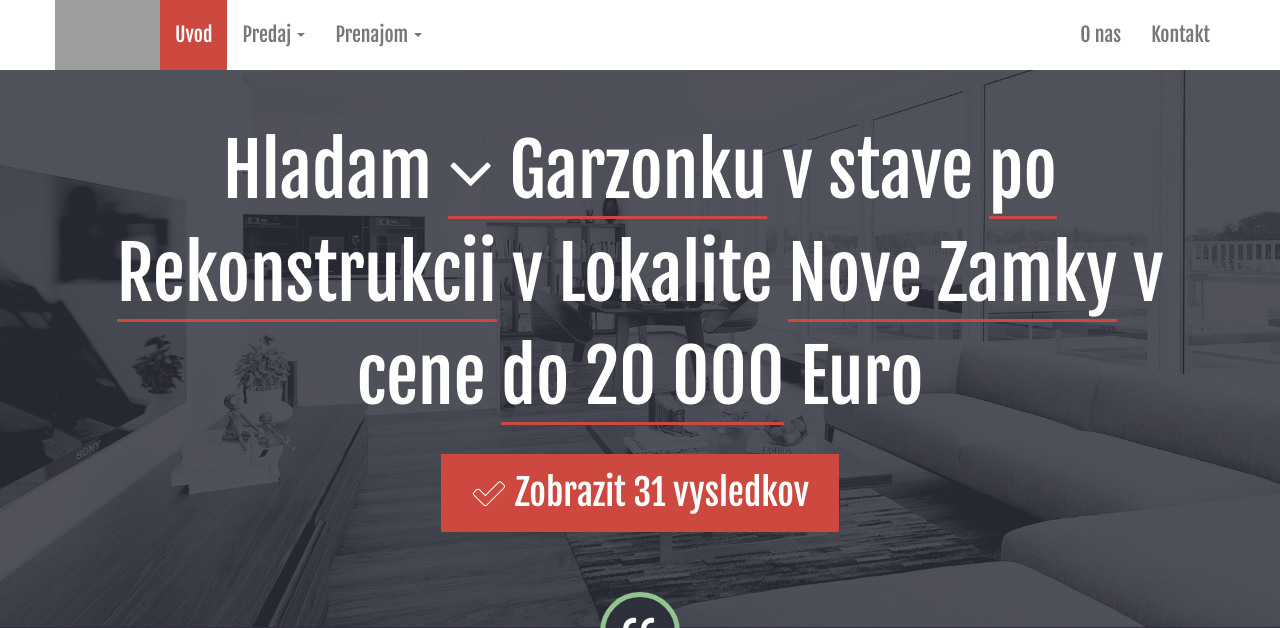
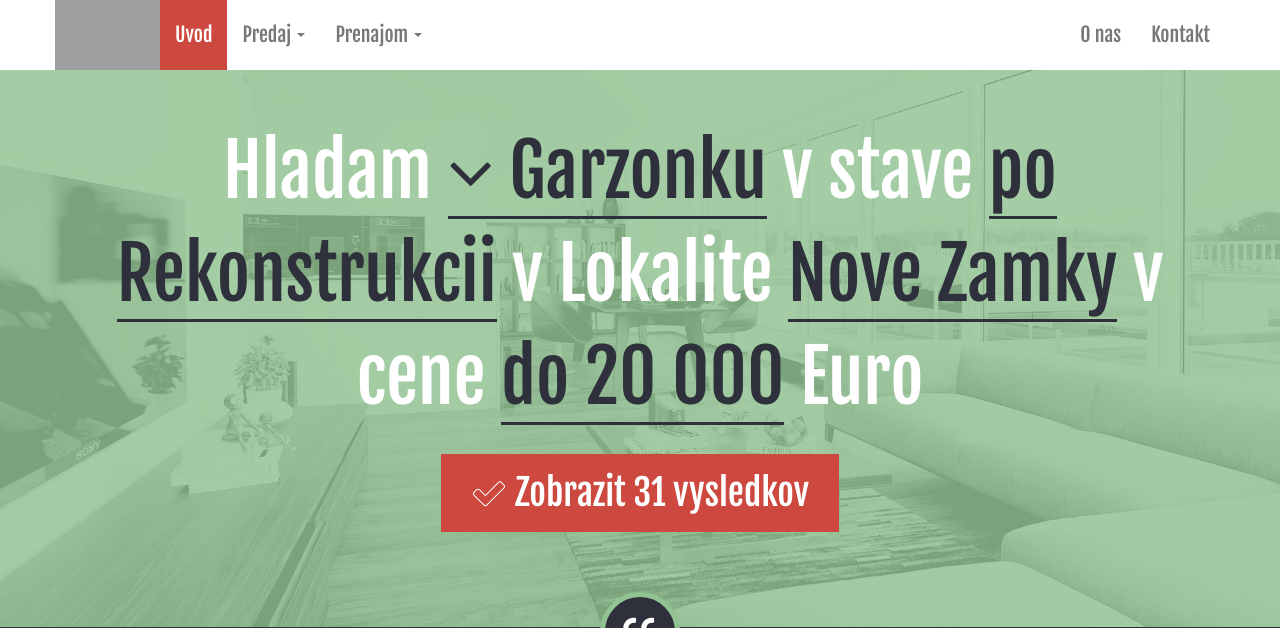
Before and after one commit to quaplo/ok-redesign, a PHP site: page / in a window 1280 px wide. Shown: the top 628 px of the page. Run offline with PHP 8.4, Linux system fonts and the light colour scheme; some libraries are stand-ins or nearby versions; grey boxes are pictures that could not be loaded.

Commit message:
Green header

```diff
--- a/css/main.css
+++ b/css/main.css
@@ -217,7 +217,7 @@ border-radius: 50%;
     background: #92C393;
     background: #2e303b;
     background-image: url(../img/hp-top-bg01.jpg);
-    background-attachment: fixed;
+    /*background-attachment: fixed;*/
     background-size: cover;
     background-position: center bottom;
     padding: 70px 0;
@@ -229,7 +229,8 @@ border-radius: 50%;
 .bg-green a {
     color: #fff;
     border-bottom: 3px solid #CD483F;
-
+color: #2E303B;
+    border-bottom: 3px solid #2E303B;
 
 }
 
@@ -237,7 +238,7 @@ border-radius: 50%;
 .bg-green a.btn {
     border: none;
     background: #CD483F;
-
+color: #fff;
 }
 
 .bg-green a:hover {
```
Also changed, not shown: img/hp-top-bg01.jpg.
